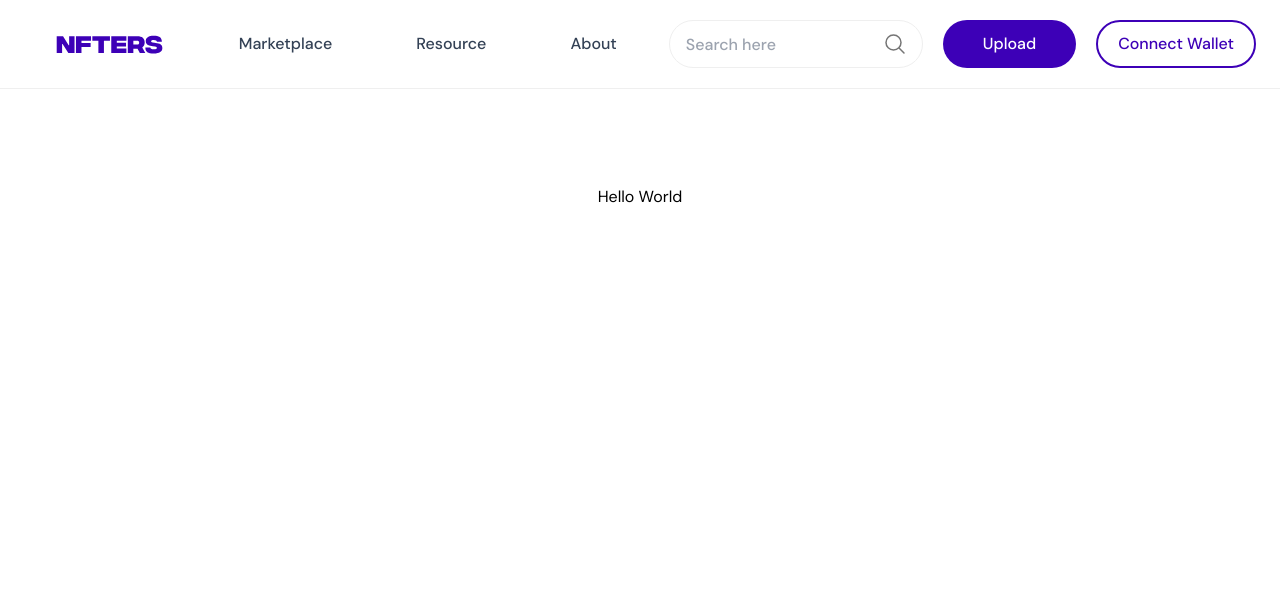
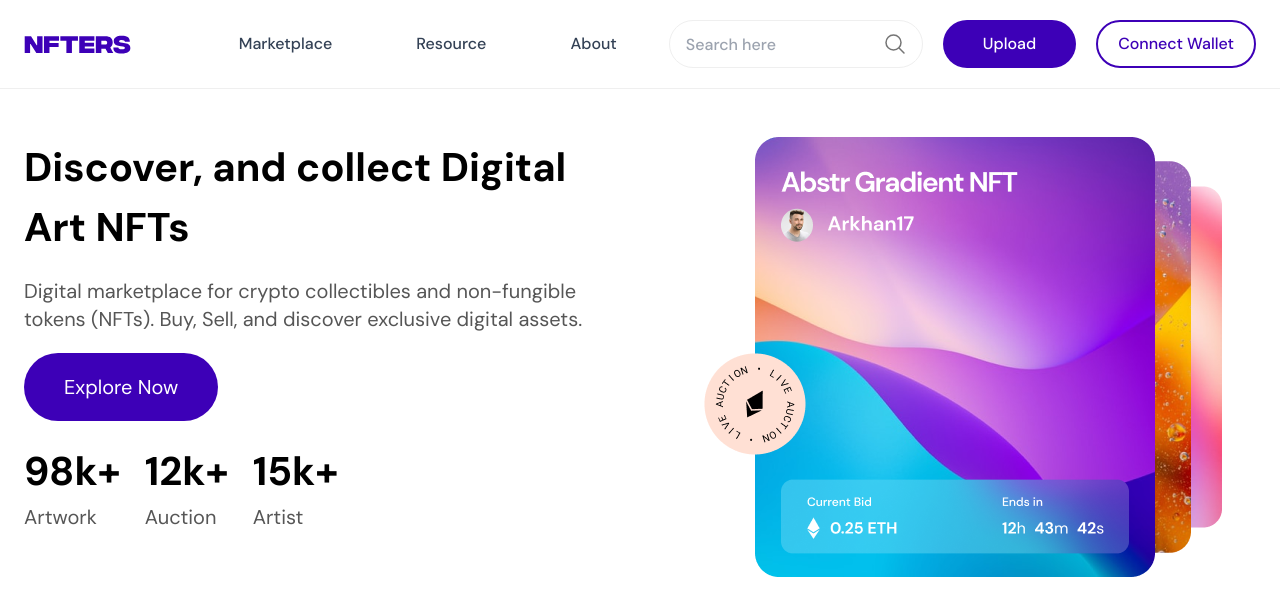
Before and after one commit to said7388/NFT-Marketplace, a Next.js app: page / in a window 1280 px wide. Shown: the top 616 px of the page. Built offline with nearby package versions, Linux system fonts and the light colour scheme.

Commit message:
update hero section

```diff
--- /dev/null
+++ b/app/components/hero-section.jsx
@@ -0,0 +1,46 @@
+// @flow strict
+import Image from 'next/image';
+
+function HeroSection() {
+  return (
+    <div className="section-container bg-white py-12">
+      <div className="grid grid-cols-1 lg:grid-cols-2 gap-6">
+        <div className="flex flex-col order-2 lg:order-1 items-center lg:items-start gap-5 text-center lg:text-left">
+          <h1 className="text-black text-[40px] font-bold">
+            Discover, and collect Digital Art  NFTs
+          </h1>
+          <p className="text-xl text-[#565656]">
+            Digital marketplace for crypto collectibles and non-fungible tokens (NFTs). Buy, Sell, and discover exclusive digital assets.
+          </p>
+          <button className="flex items-center py-5 px-10 bg-primary text-white rounded-full text-xl">
+            Explore Now
+          </button>
+          <div className="flex items-center gap-6">
+            <div className="">
+              <h3 className="text-[40px] text-black font-bold">98k+</h3>
+              <p className="text-xl text-[#565656] leading-8">Artwork</p>
+            </div>
+            <div className="">
+              <h3 className="text-[40px] text-black font-bold">12k+</h3>
+              <p className="text-xl text-[#565656] leading-8">Auction</p>
+            </div>
+            <div className="">
+              <h3 className="text-[40px] text-black font-bold">15k+</h3>
+              <p className="text-xl text-[#565656] leading-8">Artist</p>
+            </div>
+          </div>
+        </div>
+        <div className="flex justify-center order-1 lg:order-2">
+          <Image
+            src="/hero-image.png"
+            alt="NFT Hero Section"
+            width={536}
+            height={440}
+          />
+        </div>
+      </div>
+    </div>
+  );
+};
+
+export default HeroSection;
--- a/app/components/navbar.jsx
+++ b/app/components/navbar.jsx
@@ -8,7 +8,7 @@ export default function Navbar() {
   return (
     <>
       <header className="border-b-1 relative z-20 w-full border-b border-[#EFEFEF] bg-[#fff] after:absolute after:top-full after:left-0 after:z-10 after:block after:h-px after:w-full after:bg-[#EFEFEF] lg:border-[#EFEFEF] lg:backdrop-blur-sm lg:after:hidden">
-        <div className="relative mx-auto max-w-full px-6 lg:max-w-6xl xl:max-w-7xl 2xl:max-w-[96rem]">
+        <div className="section-container">
           <nav
             aria-label="main navigation"
             className="flex h-[5.5rem] items-stretch justify-between font-medium text-slate-700"
@@ -18,7 +18,7 @@ export default function Navbar() {
               id="NFT"
               aria-label="NFT logo"
               aria-current="page"
-              className="flex items-center gap-2 py-4 transition-colors duration-300 hover:text-primary focus:text-primary focus:outline-none focus-visible:outline-none lg:px-8"
+              className="flex items-center gap-2 py-4 transition-colors duration-300 hover:text-primary focus:text-primary focus:outline-none focus-visible:outline-none lg:pr-8"
               href="javascript:void(0)"
             >
               <svg width="107" height="19" viewBox="0 0 107 19" fill="none" xmlns="http://www.w3.org/2000/svg">
@@ -109,13 +109,13 @@ export default function Navbar() {
               </li>
               <li className="flex items-center py-4 lg:py-0">
                 <button
-                  className="flex items-center gap-2 px-10 h-12 bg-primary text-white rounded-full">
+                  className="flex items-center px-10 h-12 bg-primary text-white rounded-full">
                   Upload
                 </button>
               </li>
               <li className="flex items-center py-4 lg:py-0">
                 <button
-                  className="flex items-center gap-2 px-5 h-12 bg-white border-2 border-primary rounded-full text-primary">
+                  className="flex items-center px-5 h-12 bg-white border-2 border-primary rounded-full text-primary">
                   Connect Wallet
                 </button>
               </li>
--- a/app/globals.css
+++ b/app/globals.css
@@ -15,3 +15,7 @@
     --background-end-rgb: 0, 0, 0;
   }
 }
+
+.section-container {
+  @apply relative mx-auto max-w-full px-6 lg:max-w-6xl xl:max-w-7xl 2xl:max-w-[96rem];
+}
--- a/app/page.js
+++ b/app/page.js
@@ -1,9 +1,9 @@
+import HeroSection from "./components/hero-section";
 
 export default function Home() {
   return (
-    <main className="flex min-h-screen flex-col items-center justify-between p-24">
-
-      Hello World
+    <main>
+      <HeroSection />
     </main>
   )
 }
```
Also changed, not shown: app/layout.js (+4 -4 lines), public/hero-dot.png (added), public/hero-image.png (added).
